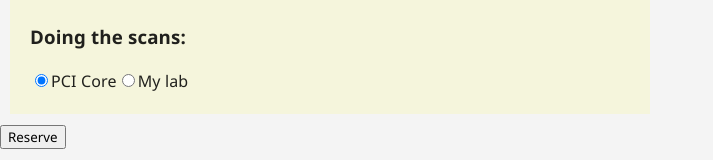
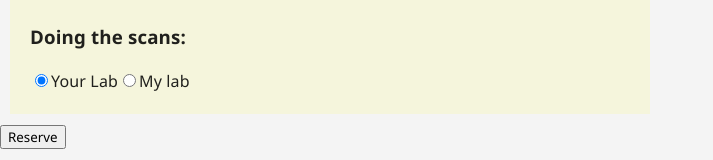
Before and after one commit to Jameson789/ilab-booking, a Next.js app in the folder next-frontend/: page /reserve in a window 1280 px wide. Shown: the part 482-642 px from the top of the page, without its empty margins (0-713 px from the left). Built offline with nearby package versions, Linux system fonts and the light colour scheme.

Commit message:
Updated front-end to be updatable and updated corresponding documentation in README

```diff
--- a/next-frontend/app/page.jsx
+++ b/next-frontend/app/page.jsx
@@ -28,7 +28,7 @@ export default function HomePage() {
           component="h1"
           color="primary"
           gutterBottom>
-          PCI Portal
+          iLab Booking
         </Typography>
         <ScheduleButton></ScheduleButton>
       </Box>
--- a/next-frontend/components/buttons/ScheduleButton.jsx
+++ b/next-frontend/components/buttons/ScheduleButton.jsx
@@ -3,10 +3,12 @@
 */
 import Button from '@mui/material/Button'
 
+const CONSULTATION_URL = "REPLACE WITH YOUR CONSULTATION URL" // Replace this to update the URL
+
 
 function ScheduleButton() {
   const handleClick = () => {
-    window.open("https://outlook.office.com/book/testPCIteamconsult@fredhutch.onmicrosoft.com/?ismsaljsauthenabled");
+    window.open(CONSULTATION_URL);
   };
 
   return (
--- a/next-frontend/components/form/LabChoice.jsx
+++ b/next-frontend/components/form/LabChoice.jsx
@@ -26,7 +26,7 @@ function LabChoice() {
                     checked={doingScans === "pciCore"}
                     onChange={(e) => setDoingScans(e.target.value)}
                 />
-                PCI Core
+                Your Lab
                 </label>
 
                 <label>
--- a/next-frontend/components/main-page/EquipmentCard.jsx
+++ b/next-frontend/components/main-page/EquipmentCard.jsx
@@ -34,9 +34,9 @@ function EquipmentCard({ machineName }) {
             <Typography gutterBottom variant="h5" component="div">
               {machineName}
             </Typography>
-            {/* <Typography variant="body2" sx={{ color: 'text.secondary' }}>
+            <Typography variant="body2" sx={{ color: 'text.secondary' }}>
               Insert description of {machineName} here...
-            </Typography> // TODO: See if Elena wants descriptions here*/ }
+            </Typography>
           </CardContent>
         </CardActionArea>
       </Card>
```
Also changed, not shown: 1 other file (tests, documents, lock files or other folders).
